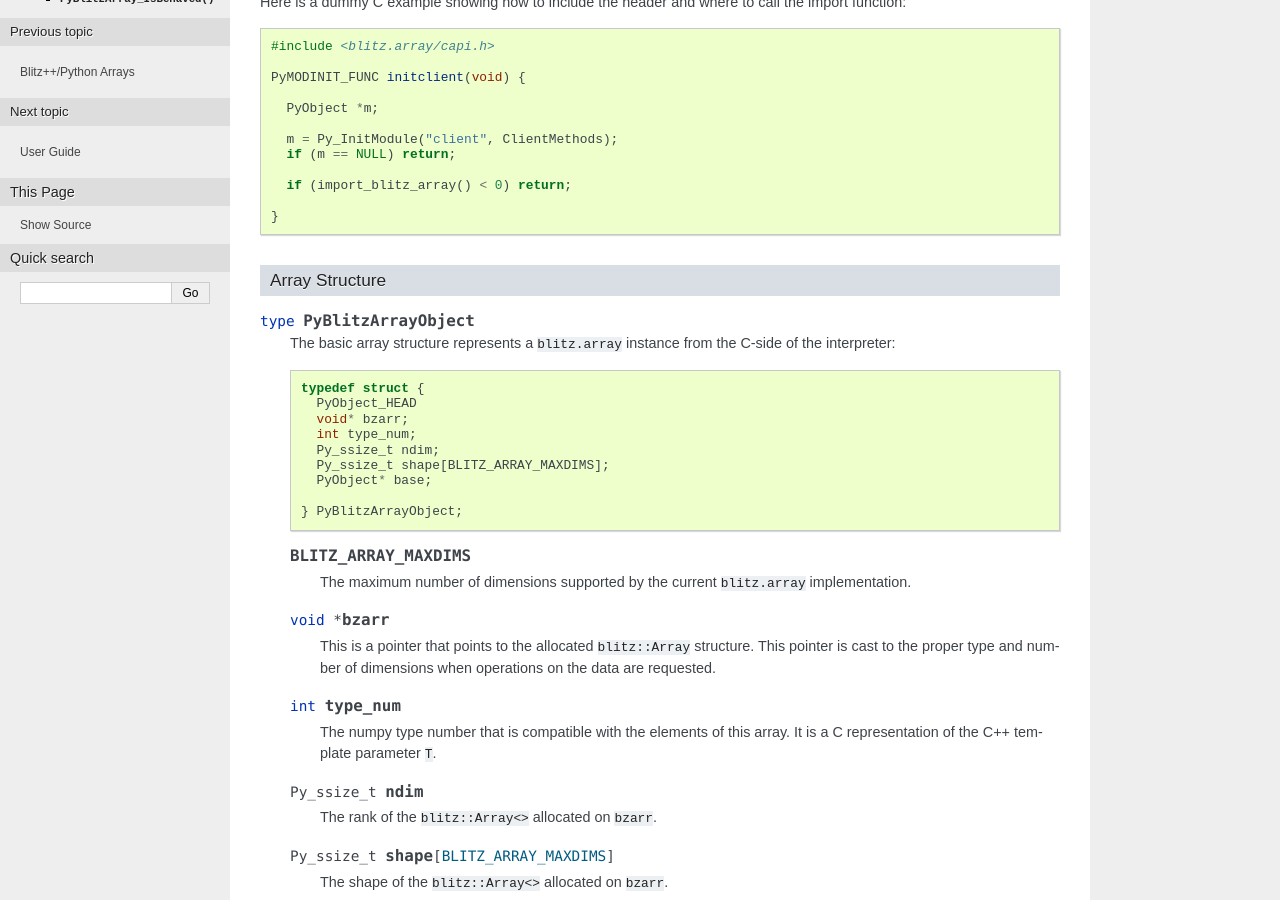
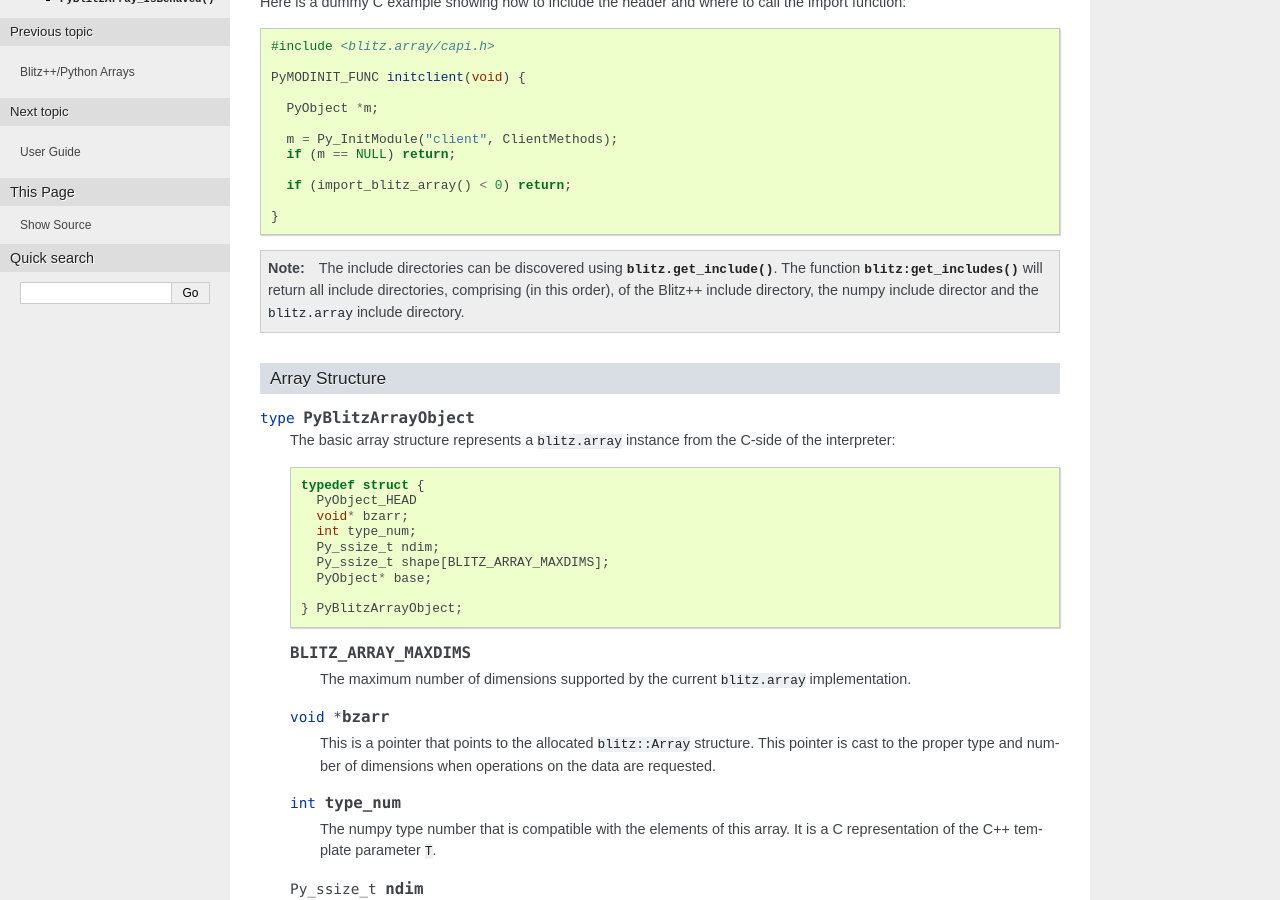
Before and after one commit to bioidiap/bob.blitz, a Sphinx documentation site: the page built from doc/c_cpp_api.rst, in a window 1280 px wide and 900 px high, scrolled down 324 px. Built offline with Sphinx 7.4.7, drawn with Linux system fonts in a browser that asks for light colours; formulas are drawn with MathJax 3.

```diff
--- a/doc/c_cpp_api.rst
+++ b/doc/c_cpp_api.rst
@@ -37,6 +37,13 @@ the import function:
      if (import_blitz_array() < 0) return;
 
    }
+
+.. note::
+
+  The include directories can be discovered using :py:func:`blitz.get_include`.
+  The function :py:func:`blitz:get_includes` will return all include
+  directories, comprising (in this order), of the Blitz++ include directory,
+  the numpy include director and the ``blitz.array`` include directory.
 
 Array Structure
 ===============
--- a/setup.py
+++ b/setup.py
@@ -127,9 +127,6 @@ setup(
         )
       ],
 
-    entry_points={
-      },
-
     classifiers = [
       'Development Status :: 3 - Alpha',
       'Intended Audience :: Developers',
```
Also changed, not shown: blitz/__init__.py (+26 -1 lines), doc/py_api.rst (+6 -2 lines).
